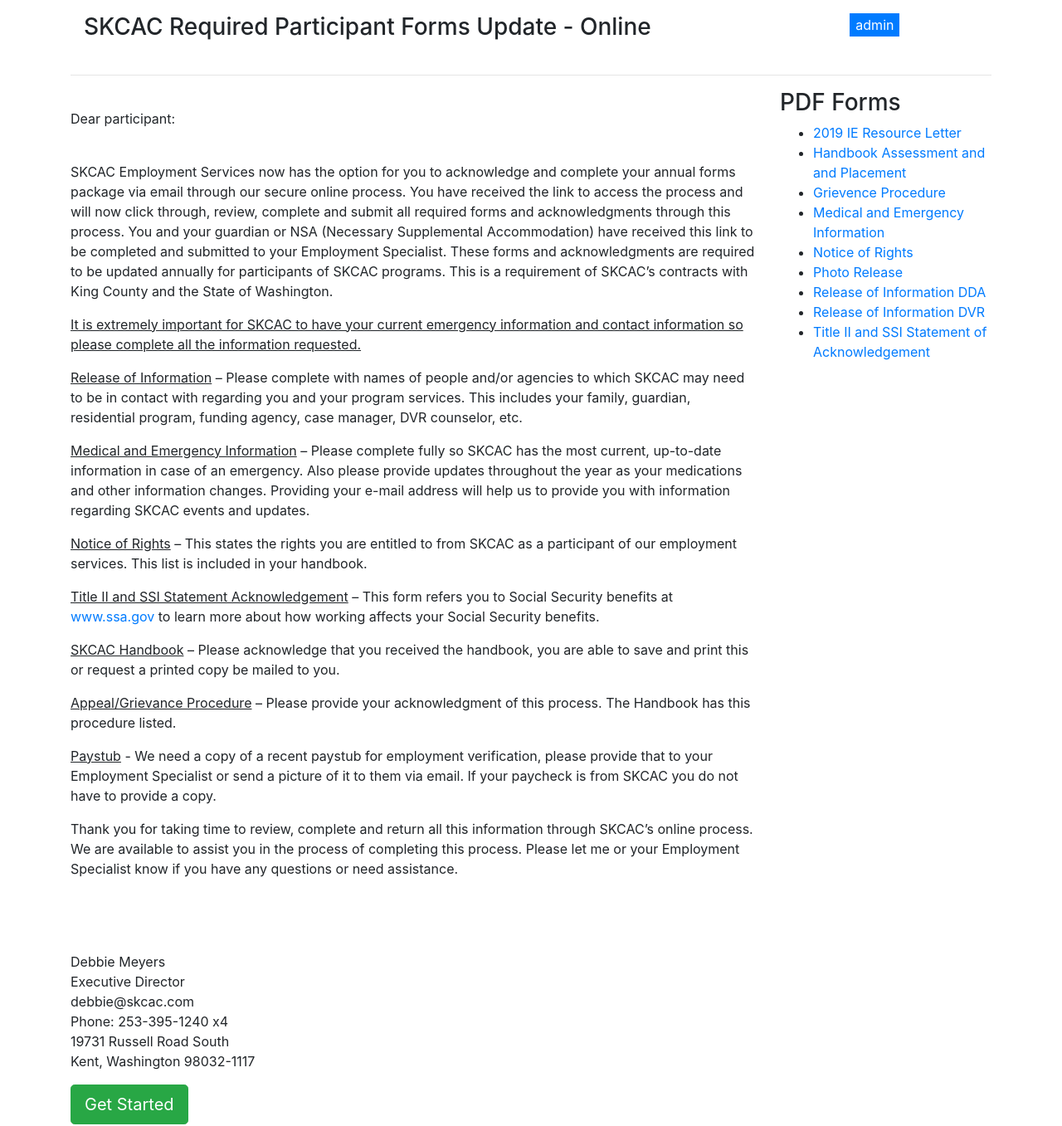
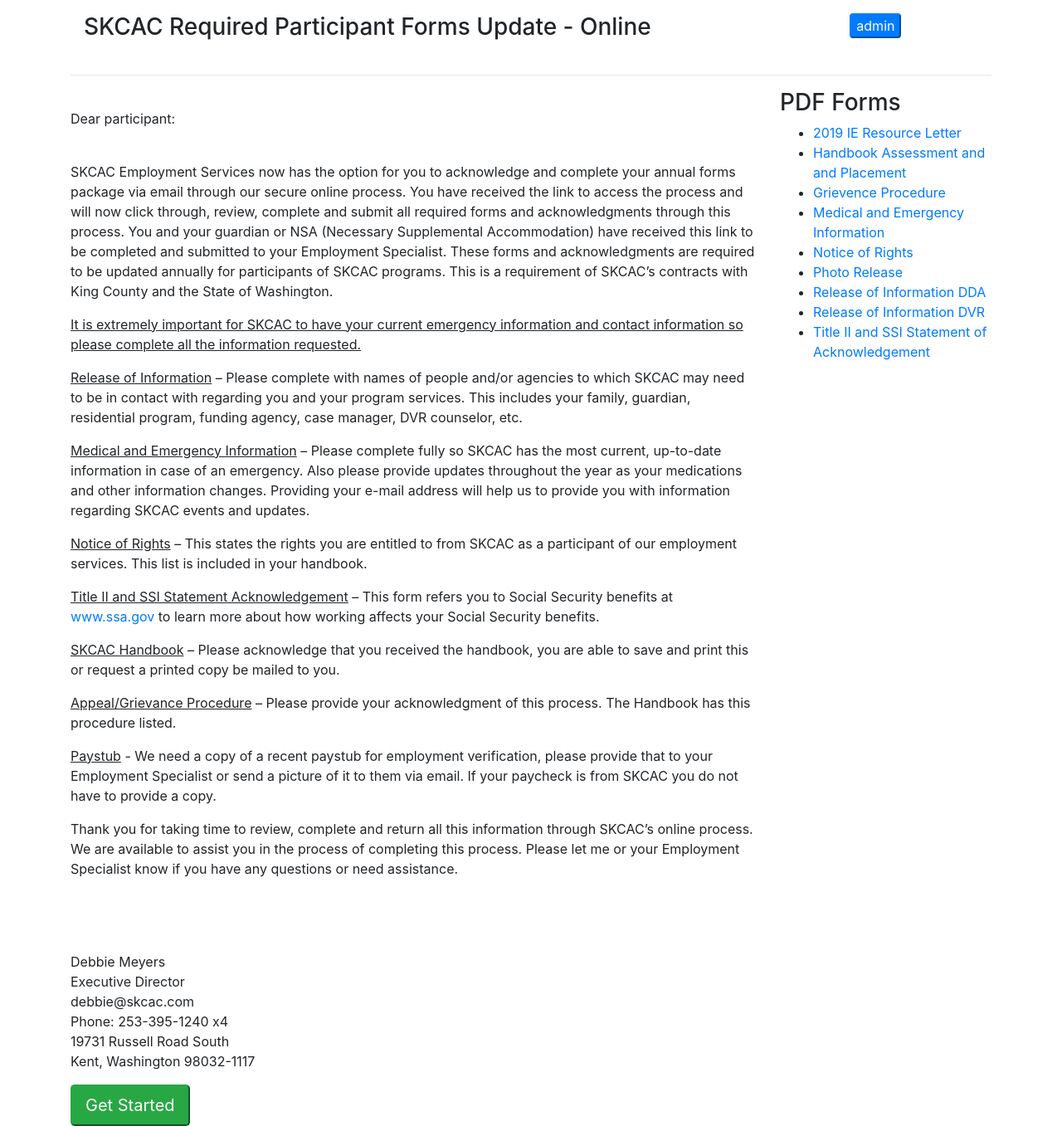
Before and after one commit to Awesome4grc/SKCAC, a PHP site: page /views2/home.html in a window 1280 px wide. Shown: the whole page at 83% size. Run offline with PHP 8.4, Linux system fonts and the light colour scheme; some libraries are stand-ins or nearby versions.

Commit message:
added styles to admin button

```diff
--- a/css/styles.css
+++ b/css/styles.css
@@ -44,7 +44,7 @@ div.sticky {
     padding: 2%;
 }
 
-button, #infoTable {
+#infoTable {
     border: 1px solid lightgrey;
     border-radius: 10%;
 }
--- a/views2/home.html
+++ b/views2/home.html
@@ -36,13 +36,13 @@
 	</head>
 	<body>
 		<div class="container">
-			<div class="row p-3">
+			<div class="row p-3 align-content-center">
 				<div class="col-md-10">
 					<h3>SKCAC Required Participant Forms Update - Online</h3>
 				</div>
 				<div class="col-md-2">
 					<a href="../views2/admin.html">
-						<button class="btn-primary align-content-center">
+						<button class="btn-primary rounded">
 							admin
 						</button>
 					</a>
```
